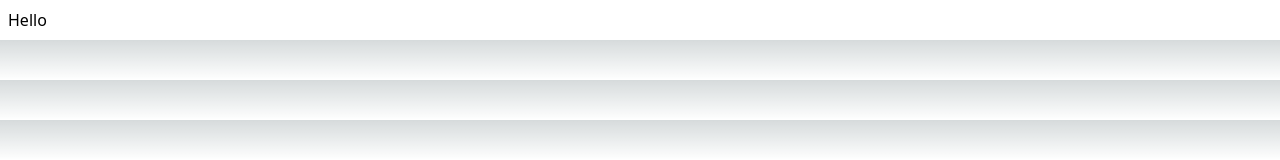
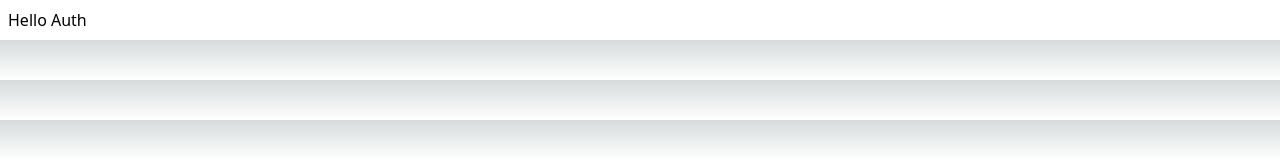
Before and after one commit to Gaply-Labs/film-token-app, a Next.js app: page /auth/Login in a window 1280 px wide. Shown: the top 160 px of the page. Built offline with nearby package versions, Linux system fonts and the light colour scheme.

Commit message:
first commit in auth branch

```diff
--- a/src/pages/auth/Login.js
+++ b/src/pages/auth/Login.js
@@ -1,3 +1,3 @@
 export default function Login() {
-  return <div className="p-2 bg-white">Hello</div>;
+  return <div className="p-2 bg-white">Hello Auth</div>;
 }
```
